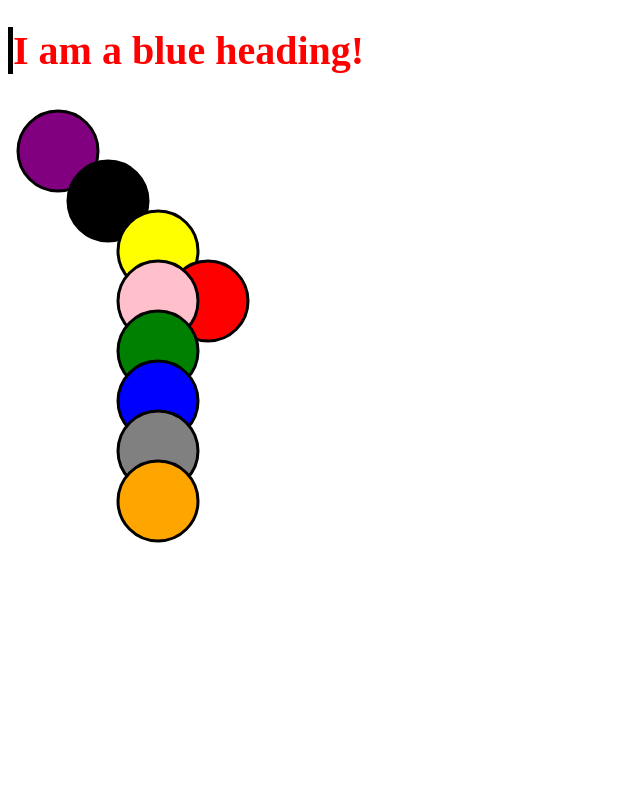
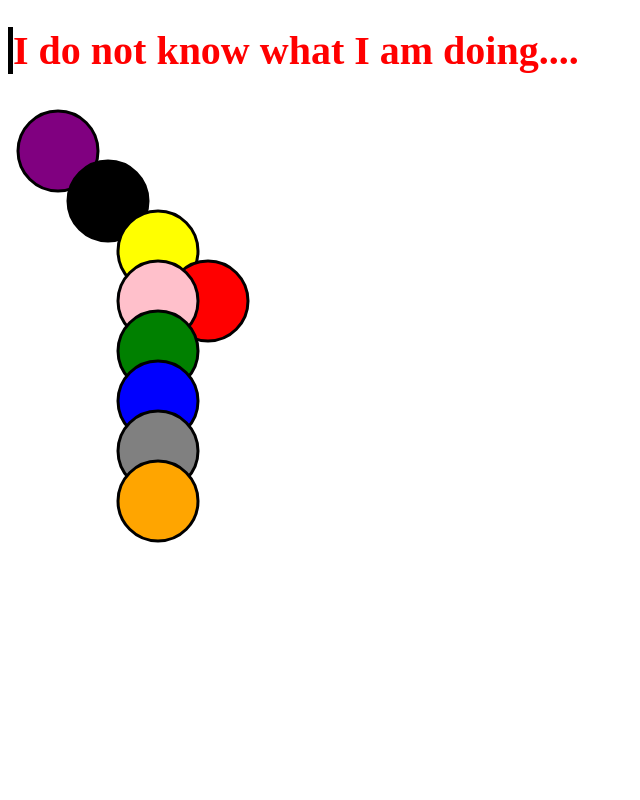
Before and after one commit to eileenwyy/my_amazing_art, a plain HTML site: page index.html in a window 1280 px wide. Shown: the top 800 px of the page, without its empty margins (0-640 px from the left). Drawn offline with Linux system fonts and the light colour scheme.

Commit message:
Update index.html

```diff
--- a/index.html
+++ b/index.html
@@ -5,7 +5,7 @@
     </head>
     <body>
       <h1 class="heading one">
-        I am a blue heading!
+        I do not know what I am doing....
       </h1>
     <svg height="1000" width="1000">
      <circle cx="50" cy="50" r="40" stroke="black" stroke-width="3" fill="purple" />
```
